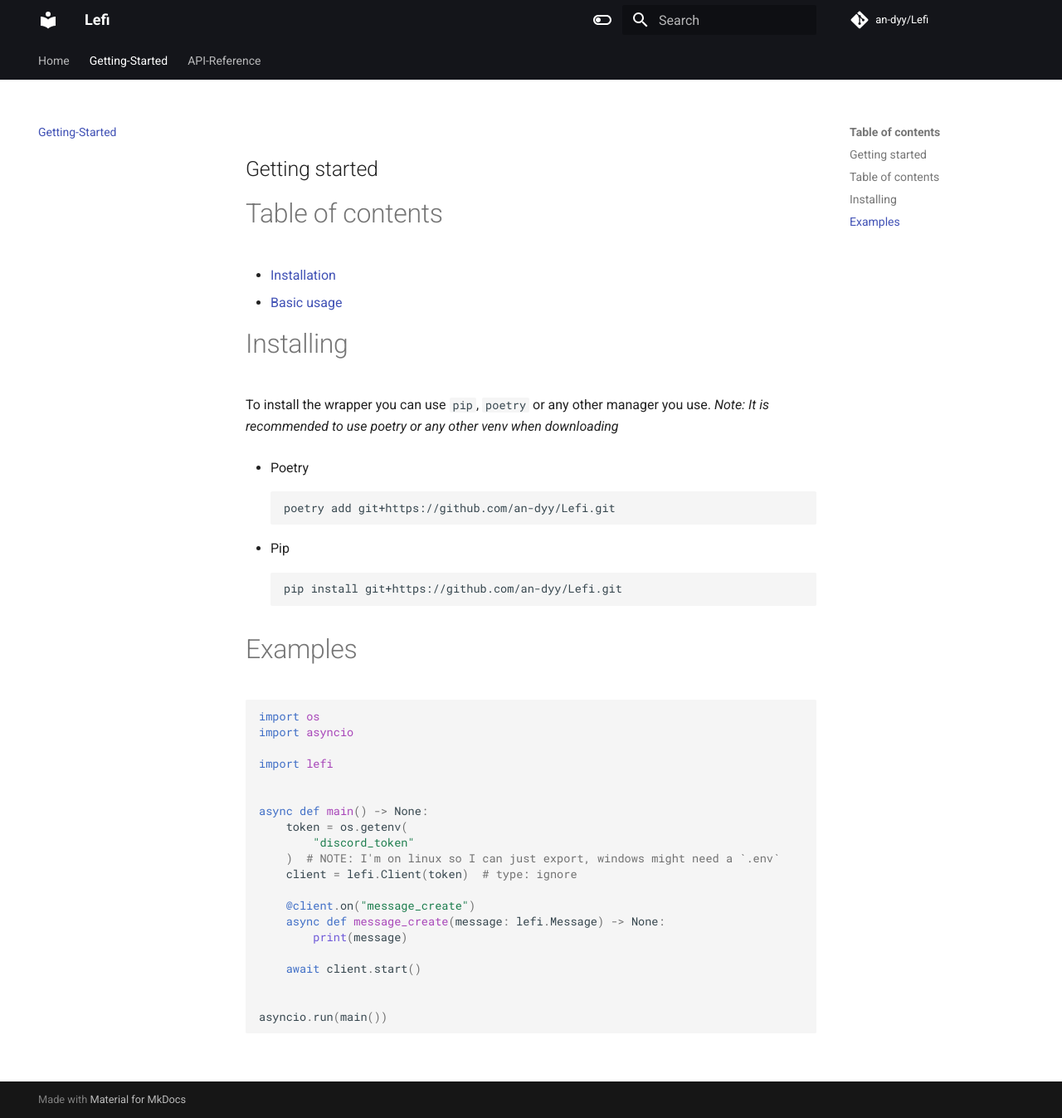
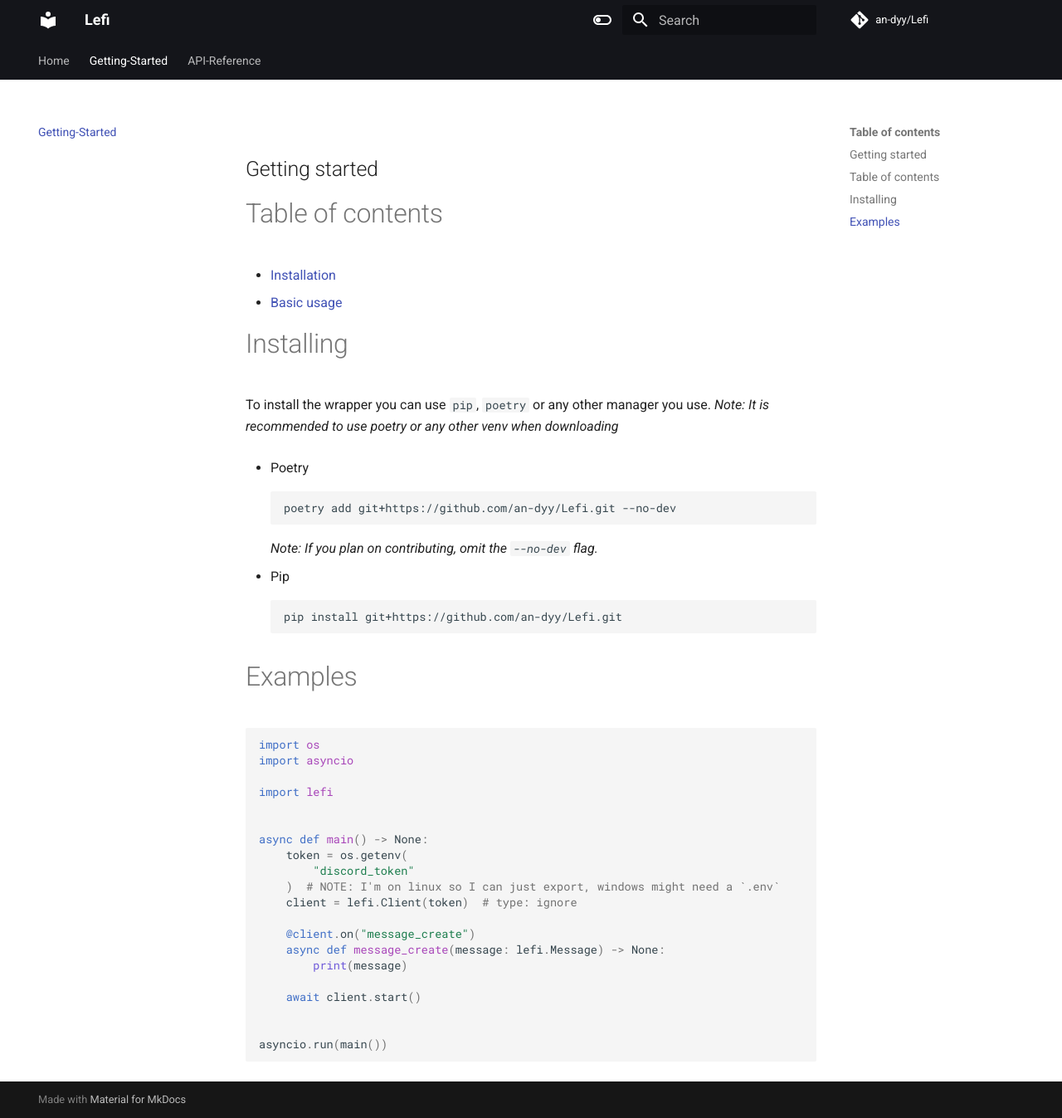
Before and after one commit to blanketsucks/Lefi, an MkDocs documentation site: the page built from docs/getting-started.md, in a window 1280 px wide and 1347 px high. Shown: the whole window at 83% size. Built offline with MkDocs 1.6.1 and Material for MkDocs 9.7.7, drawn with Linux system fonts in a browser that asks for light colours; comment, search, counter and statistics services are not loaded.

````diff
--- a/docs/getting-started.md
+++ b/docs/getting-started.md
@@ -10,8 +10,9 @@ To install the wrapper you can use `pip`, `poetry` or any other manager you use.
 
 * Poetry
     ```
-    poetry add git+https://github.com/an-dyy/Lefi.git
+    poetry add git+https://github.com/an-dyy/Lefi.git --no-dev
     ```
+    *Note: If you plan on contributing, omit the `--no-dev` flag.*
 
 * Pip
     ```
````
Also changed, not shown: README.md (+2 -1 lines).
